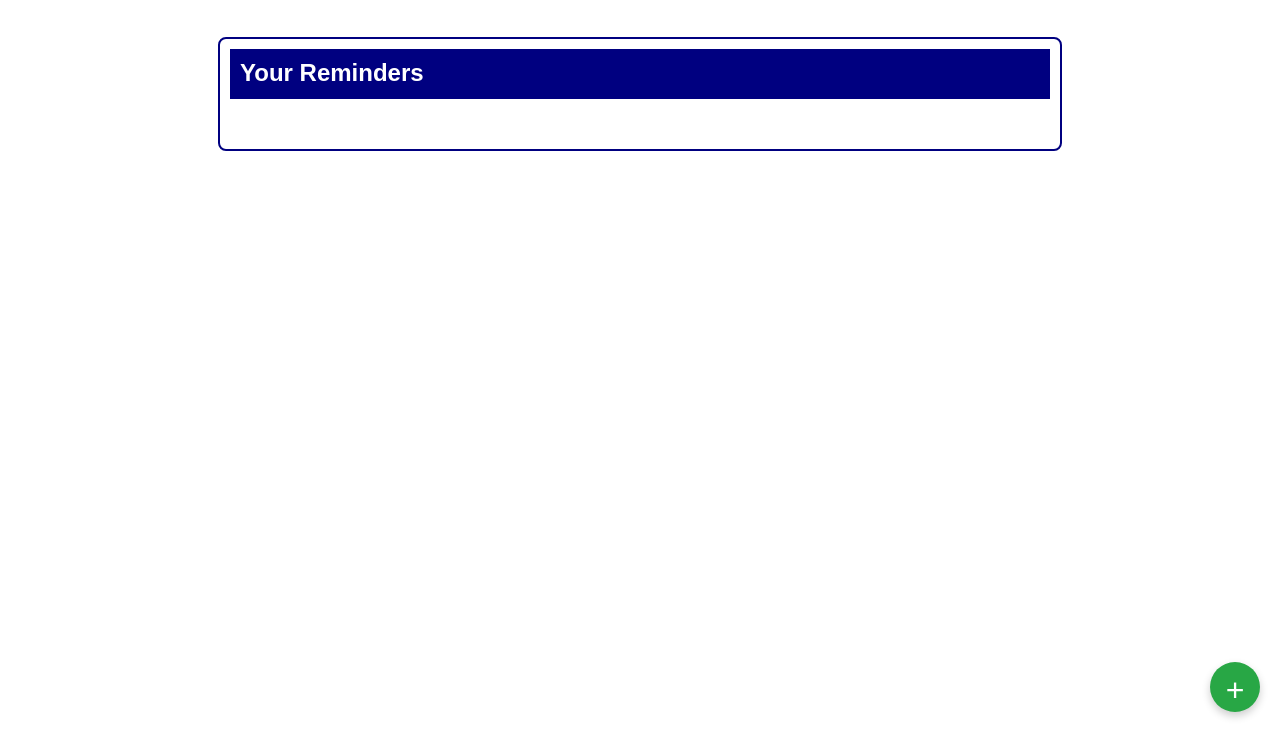
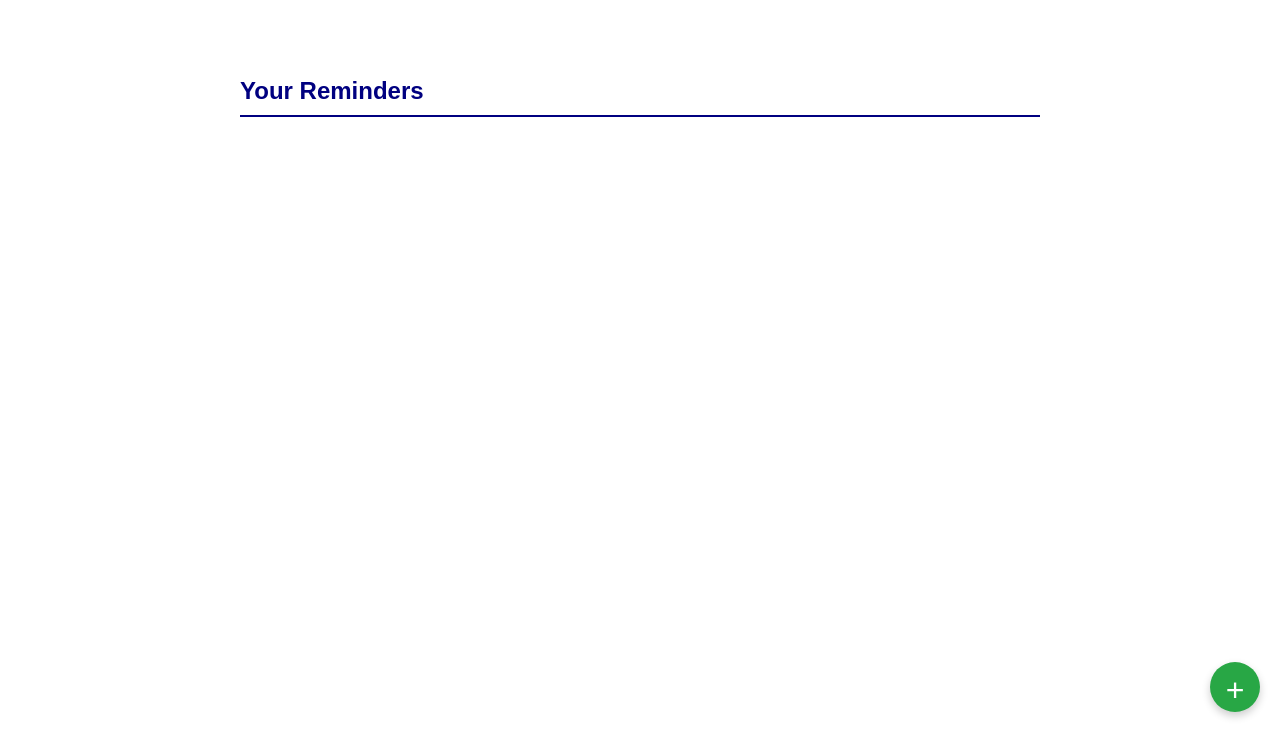
Before and after one commit to EvuriVyshnavi/Meditrack, a plain HTML site: page dashboard.html in a window 1280 px wide. Shown: the part 68-800 px from the top of the page. Drawn offline with Linux system fonts and the light colour scheme.

Commit message:
Update styles.css

```diff
--- a/styles.css
+++ b/styles.css
@@ -89,7 +89,6 @@ main {
     padding: 20px;
     background-color: white;
     border-radius: 8px;
-    border: 2px solid #000080;
 }
 
 section {
@@ -100,12 +99,7 @@ h2 {
     color: #000080;
     border-bottom: 2px solid #000080;
     padding-bottom: 10px;
-    background-color:#000080;
-    color: white;
-    padding: 10px;
-    margin: -10px -10px 20px -10px;
 }
-
 form {
     display: flex;
     flex-direction: column;
```
